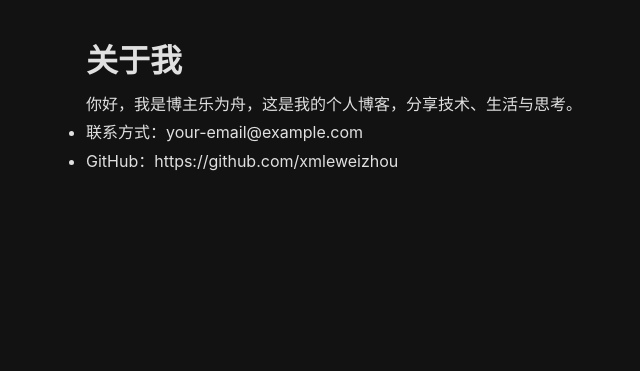
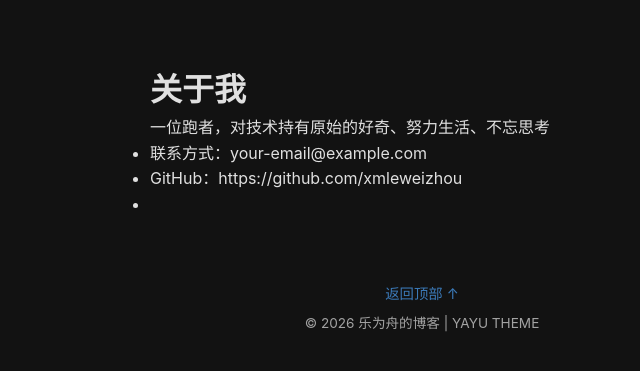
Before and after one commit to xmleweizhou/xmleweizhou.github.io, a Jekyll site: the page built from about.md, in a window 1280 px wide. Shown: the top 371 px of the page, without its empty margins (218-858 px from the left). Built offline with Jekyll 4.4.1, drawn with Linux system fonts in a browser that asks for light colours; some of the changed lines change nothing that is shown.

Commit message:
Update about.md

```diff
--- a/about.md
+++ b/about.md
@@ -5,7 +5,50 @@
 
 # 关于我
 
-你好，我是博主乐为舟，这是我的个人博客，分享技术、生活与思考。
+一位跑者，对技术持有原始的好奇、努力生活、不忘思考
 
 - 联系方式：your-email@example.com
+
 - GitHub：https://github.com/xmleweizhou
+
+- <!-- 底部信息 -->
+<footer class="site-footer">
+  <a href="#" class="back-to-top" onclick="window.scrollTo({top:0,behavior:'smooth'});return false;">返回顶部 ↑</a>
+  <p class="copyright">© {{ site.time | date: '%Y' }} {{ site.title }} | YAYU THEME</p>
+</footer>
+
+<!-- 内联样式（包含博主名称的样式） -->
+<style>
+  :root {--bg:#121212;--text:#e0e0e0;--link:#4da6ff;--border:#2a2a2a;--active-nav:#fff;}
+  * {margin:0;padding:0;box-sizing:border-box;}
+  body {font-family:-apple-system,BlinkMacSystemFont,"Segoe UI",Roboto,sans-serif;background:var(--bg);color:var(--text);line-height:1.6;padding:2rem 4rem;max-width:800px;margin:0 auto;}
+
+  /* 博主名称头部样式 */
+  .blog-header {text-align: center;margin: 3rem 0 1rem;}
+  .blog-name {font-size: 2.2rem;font-weight: 700;color: #ffffff;margin-bottom: 0.5rem;}
+  .blog-subtitle {font-size: 1rem;opacity: 0.7;color: #cccccc;}
+
+  .site-nav {margin:2rem 0;text-align: center;} /* 导航栏居中，和博主名称对齐 */
+  .nav-item {color:var(--text);text-decoration:none;margin-right:1.5rem;font-size:0.95rem;opacity:0.8;transition:opacity 0.2s;}
+  .nav-item:hover {opacity:1;color:var(--link);}
+  .section-title {margin:3rem 0 1.5rem;font-size:1.2rem;font-weight:600;border-bottom:1px solid var(--border);padding-bottom:0.5rem;}
+  .post-list {list-style:none;}
+  .post-item {display:flex;margin:0.8rem 0;}
+  .post-date {width:100px;font-size:0.9rem;opacity:0.6;}
+  .post-link {color:var(--link);text-decoration:none;font-size:0.95rem;transition:color 0.2s;}
+  .post-link:hover {color:#66b3ff;}
+  .no-posts {color:var(--text);opacity:0.7;padding:2rem 0;text-align:center;}
+  .site-footer {margin:4rem 0 2rem;font-size:0.9rem;opacity:0.7;text-align: center;}
+  .back-to-top {color:var(--link);text-decoration:none;display:inline-block;margin-bottom:0.5rem;}
+  .back-to-top:hover {text-decoration:underline;}
+
+  /* 响应式适配 */
+  @media (max-width:768px) {
+    body {padding:1rem 1.5rem;}
+    .blog-name {font-size: 1.8rem;}
+    .blog-subtitle {font-size: 0.9rem;}
+    .nav-item {margin-right:1rem;font-size:0.9rem;}
+    .post-item {flex-direction:column;}
+    .post-date {width:auto;margin-bottom:0.2rem;}
+  }
+</style>
```
